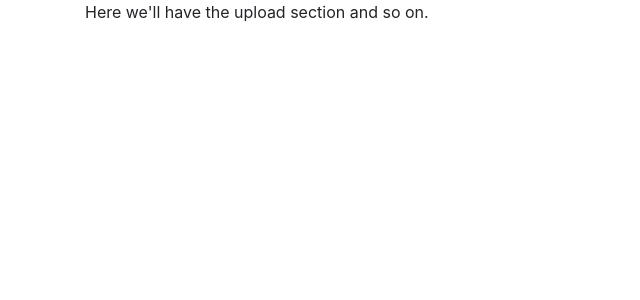
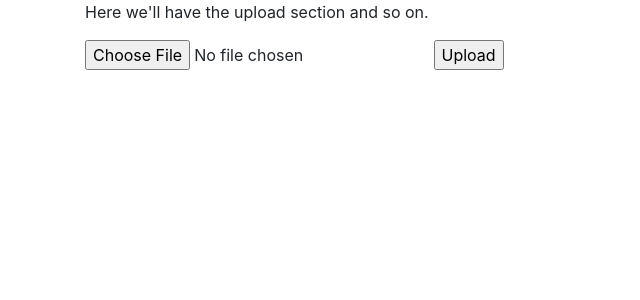
Before and after one commit to petterbejo/storage-app, a Flask app: page /bulk_update in a window 1280 px wide. Shown: the top 300 px of the page, without its empty margins (0-640 px from the left). Run offline with Flask 2, Linux system fonts and the light colour scheme; some libraries are stand-ins or nearby versions.

Commit message:
Add upload functionality

```diff
--- a/webapp/templates/bulkupdate.html
+++ b/webapp/templates/bulkupdate.html
@@ -5,6 +5,11 @@
 
 <p>Here we'll have the upload section and so on.</p>
 
+<form method=post enctype=multipart/form-data>
+      <input type=file name=file>
+      <input type=submit value=Upload>
+    </form>
+
 
 
 {% endblock %}
```
